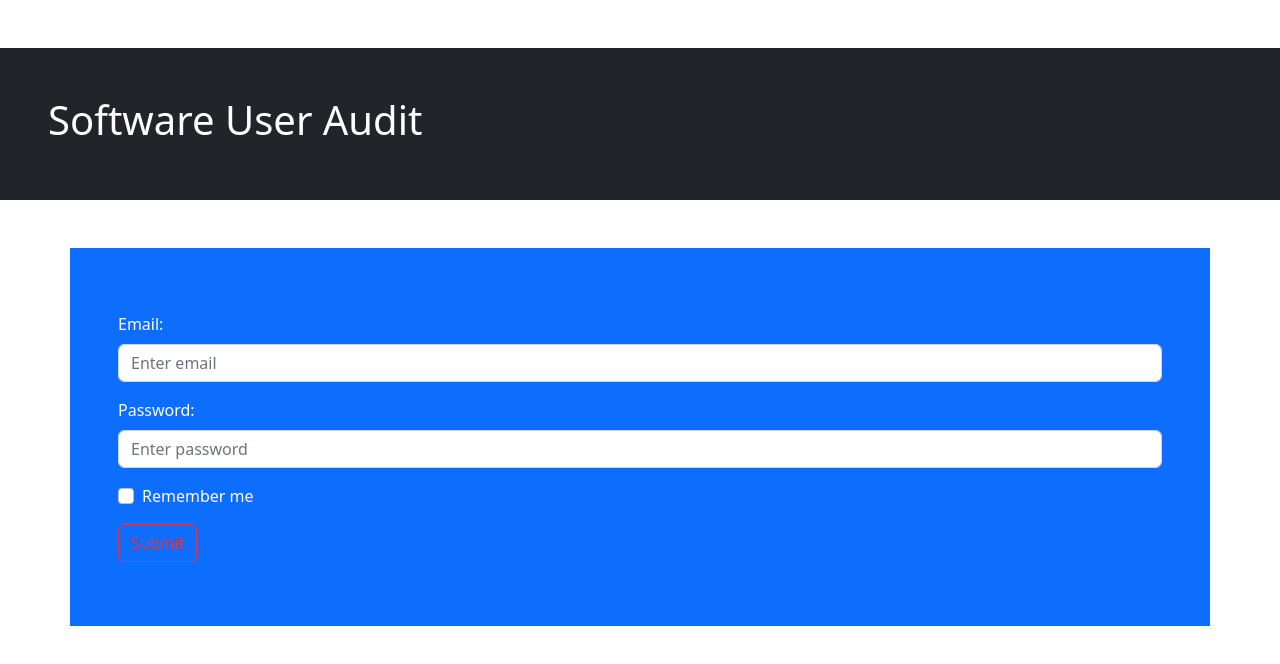
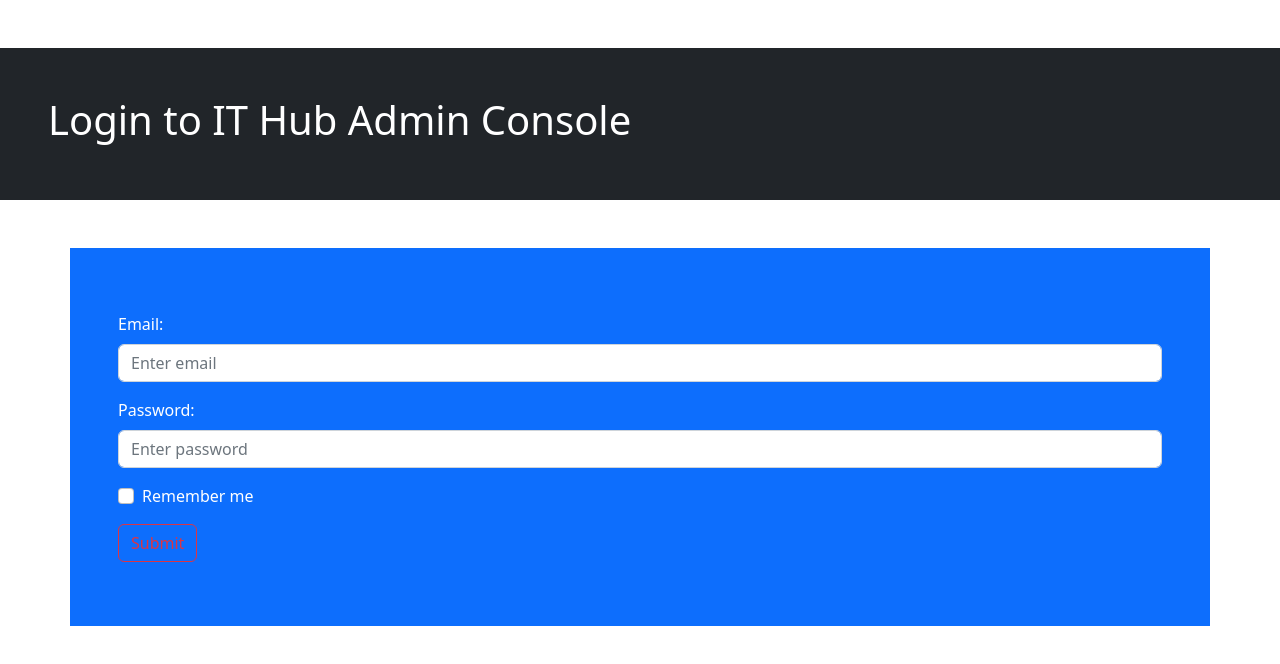
Before and after one commit to RaviShanmugam0305/ITHubDemo, a plain HTML site: page index.html in a window 1280 px wide. Drawn offline with nearby package versions, Linux system fonts and the light colour scheme.

Commit message:
Update index.html

```diff
--- a/index.html
+++ b/index.html
@@ -11,7 +11,7 @@
 
 <body>
     <div class="ontainer p-5 my-5 bg-dark text-white">
-        <h1>Software User Audit</h1>
+        <h1>Login to IT Hub Admin Console</h1>
     </div>
     <div class="container p-5 my-5 bg-primary text-white">
         <form action="SoftwareAuditPage.html">
```
